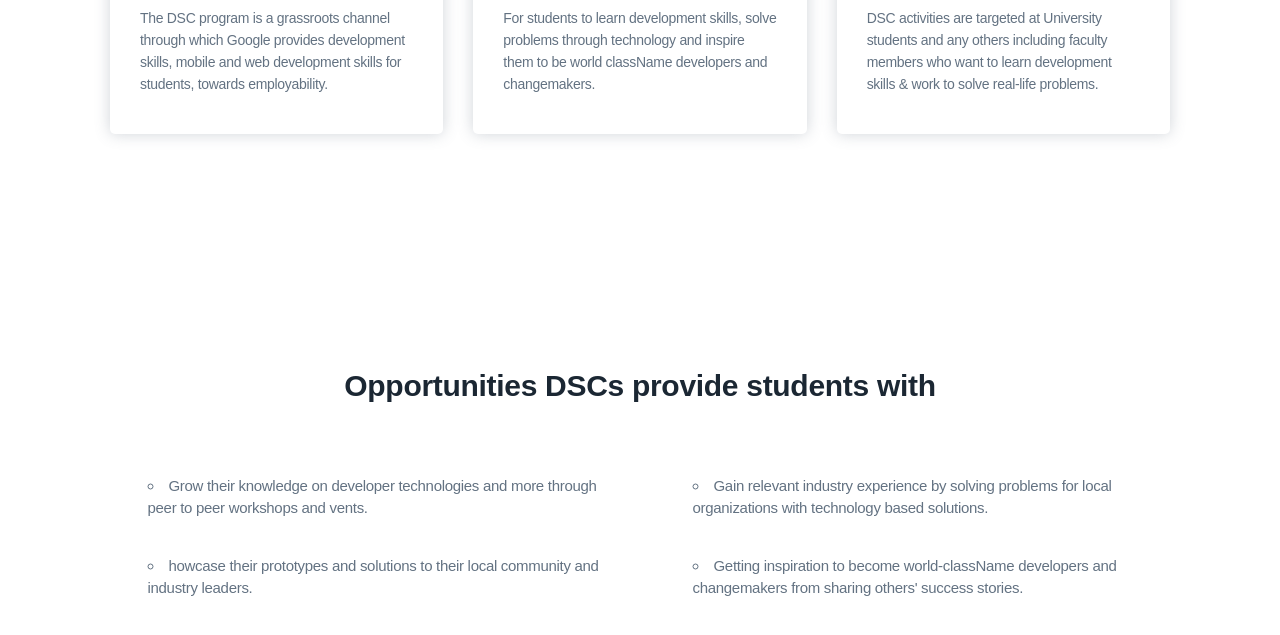
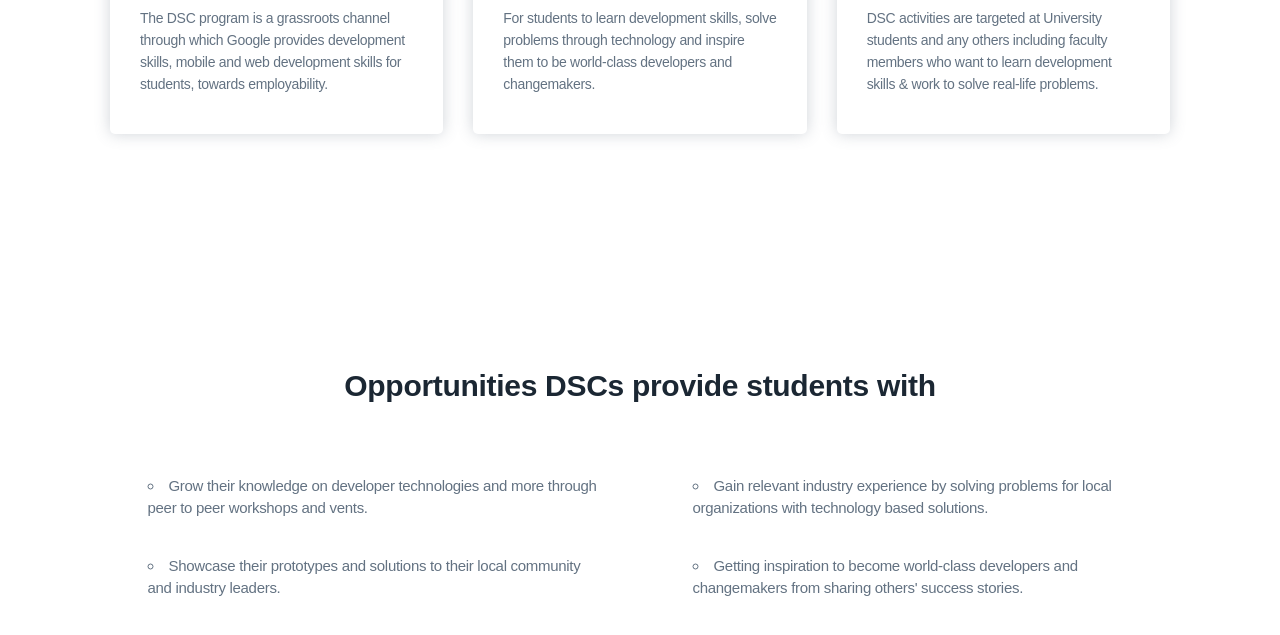
Before and after one commit to andreabac3/dsc-website-template, a Gatsby site: page / in a window 1280 px wide. Shown: the part 769-1404 px from the top of the page. Built offline with nearby package versions, Linux system fonts and the light colour scheme; Gatsby itself is replaced by a stand-in of ours.

Commit message:
typo fixes

```diff
--- a/src/components/index/Opportunities.js
+++ b/src/components/index/Opportunities.js
@@ -39,7 +39,7 @@ export default () => (
           <Card body>
             <ul>
               <li>
-                howcase their prototypes and solutions to their local community
+                Showcase their prototypes and solutions to their local community
                 and industry leaders.
               </li>
             </ul>
@@ -49,7 +49,7 @@ export default () => (
           <Card body>
             <ul>
               <li>
-                Getting inspiration to become world-className developers and
+                Getting inspiration to become world-class developers and
                 changemakers from sharing others' success stories.
               </li>
             </ul>
--- a/src/components/index/Overview.js
+++ b/src/components/index/Overview.js
@@ -27,7 +27,7 @@ export default () => (
               <h4 className="feature-title">Why DSC?</h4>
               <p>
                 For students to learn development skills, solve problems through
-                technology and inspire them to be world className developers and
+                technology and inspire them to be world-class developers and
                 changemakers.
               </p>
             </div>
```
